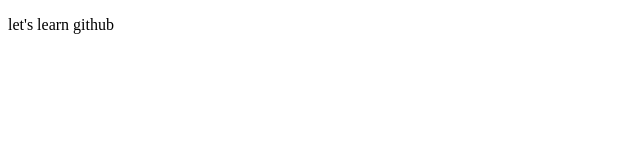
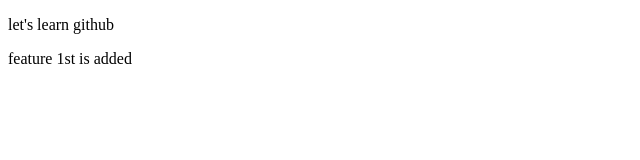
Before and after one commit to Yabhay448/github_practice, a plain HTML site: page index.html in a window 1280 px wide. Shown: the whole page, without its empty margins (0-640 px from the left). Drawn offline with Linux system fonts and the light colour scheme.

Commit message:
add first feature

```diff
--- a/index.html
+++ b/index.html
@@ -7,5 +7,6 @@
 </head>
 <body>
     <p> let's learn github </p>
+    <p> feature 1st is added</p>
 </body>
 </html>
```
